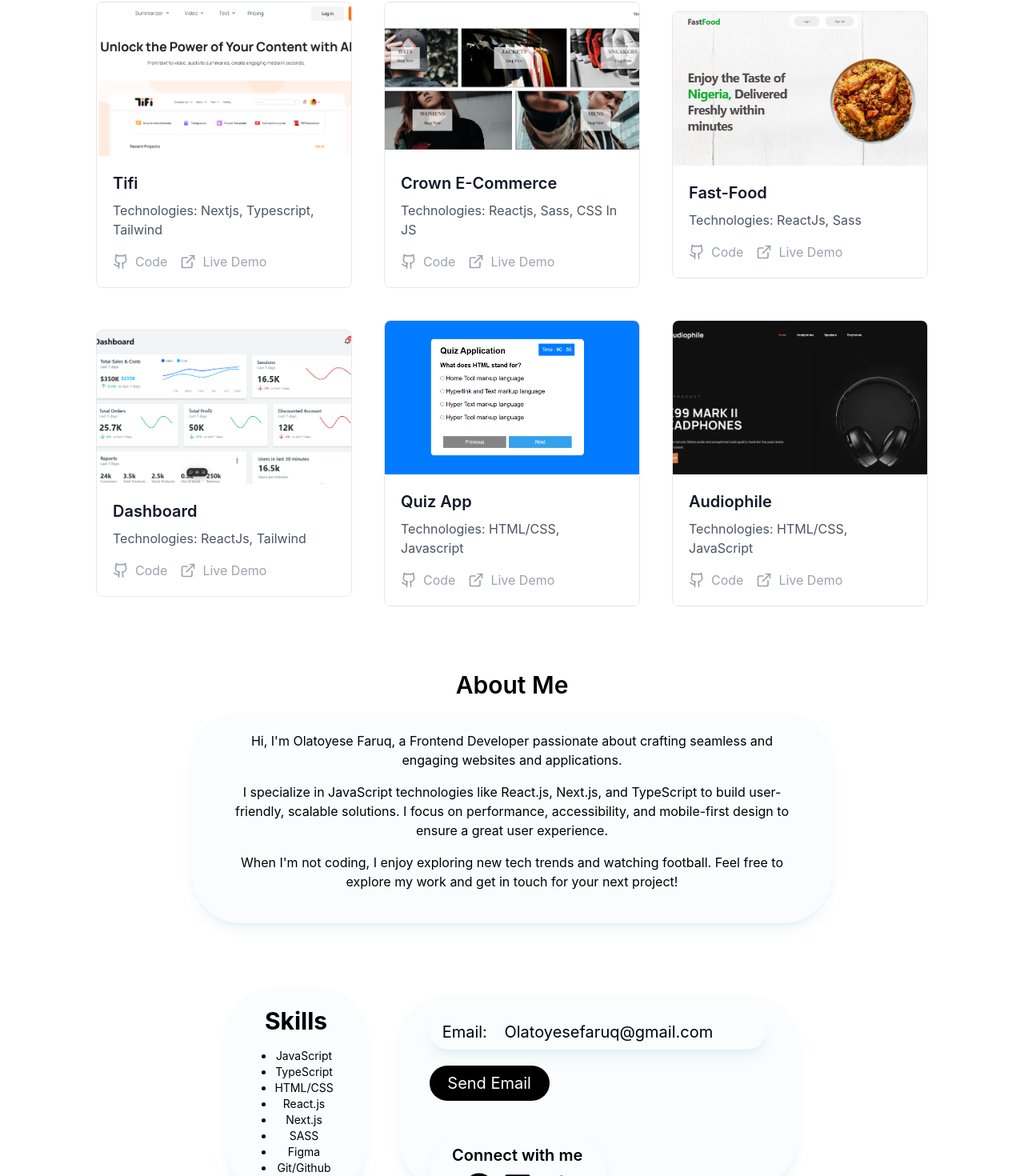
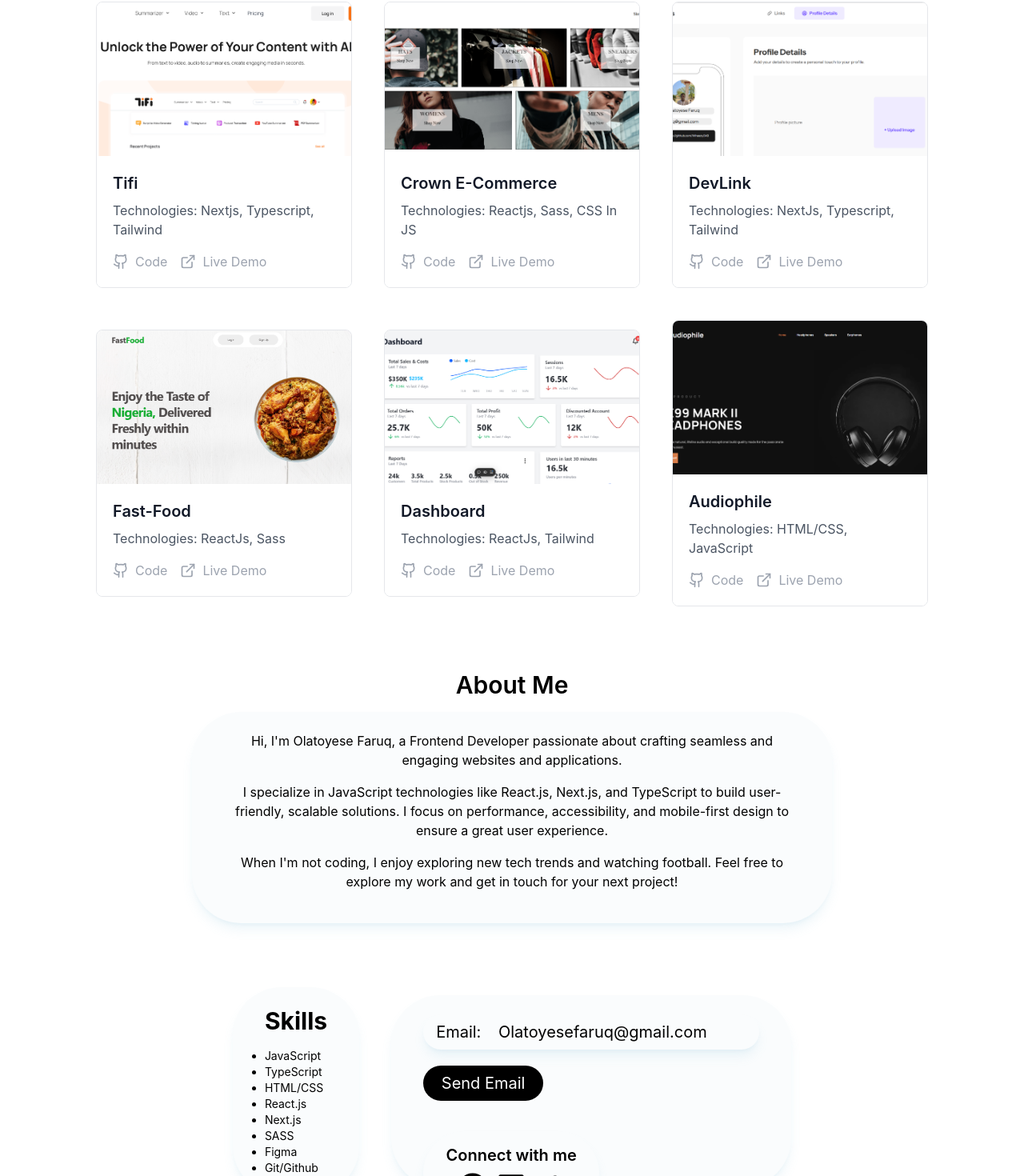
Before and after one commit to Wheezy049/Portfolio, a React (Create React App) app: page / in a window 1280 px wide. Shown: the part 616-2086 px from the top of the page at 80% size. Built offline with nearby package versions, Linux system fonts and the light colour scheme.

Commit message:
make ui changes

```diff
--- a/src/components/footer.js
+++ b/src/components/footer.js
@@ -5,9 +5,9 @@ const Footer = () => {
 
   return (
     <div id='contact' className="flex flex-col md:flex-row items-center justify-center w-full mt-20 mb-10 relative">
-      <div className='bg-[#FAFCFD] shadow-lg shadow-[#7BBAD724] rounded-[61px] px-10 py-6 text-center text-[#000000] mr-10 mb-10 md:mb-0'>
+      <div className='bg-[#FAFCFD] shadow-lg shadow-[#7BBAD724] rounded-[61px] px-10 py-6 text-[#000000] mr-10 mb-10 md:mb-0'>
           <h1 className='text-3xl font-bold text-center mb-4'>Skills</h1>
-          <ul className='list-disc pl-5 text-sm'>
+          <ul className='list-disc text-sm'>
             <li>JavaScript</li>
             <li>TypeScript</li>
             <li>HTML/CSS</li>
--- a/src/components/project.js
+++ b/src/components/project.js
@@ -1,66 +1,3 @@
-// import React from 'react'
-// import CardProject from './cardProject'
-
-
-// const project = [
-//    {
-//     title: "Fast-food",
-//     technologies: "ReactJs, sass",
-//     img: '/fast-food.png',
-//     href: 'https://fast-food-delta-three.vercel.app/',
-//     href2: 'https://github.com/Wheezy049/fast-food'
-//    },
-//    {
-//     title: "Dashboard",
-//     technologies: "ReactJs, Tailwind",
-//     img: '/dashboard.png',
-//     href: 'https://dashboard-woad-one-36.vercel.app/',
-//     href2: 'https://github.com/Wheezy049/Dashboard'
-//    },
-//    {
-//     title: "Quiz App",
-//     technologies: "HTML/CSS, Javascript",
-//     img: '/quiz.png',
-//     href: 'https://quiz-app-five-kappa.vercel.app/',
-//     href2: 'https://github.com/Wheezy049/Quiz-App'
-//    },
-//    {
-//     title: "Fast-food",
-//     technologies: "ReactJs, sass",
-//     img: '/fast-food.png',
-//     href: 'https://fast-food-delta-three.vercel.app/',
-//     href2: 'https://github.com/Wheezy049/fast-food'
-//    },
-//    {
-//     title: "Dashboard",
-//     technologies: "ReactJs, Tailwind",
-//     img: '/dashboard.png',
-//     href: 'https://dashboard-woad-one-36.vercel.app/',
-//     href2: 'https://github.com/Wheezy049/Dashboard'
-//    },
-//    {
-//     title: "Quiz App",
-//     technologies: "HTML/CSS, Javascript",
-//     img: '/quiz.png',
-//     href: 'https://quiz-app-five-kappa.vercel.app/',
-//     href2: 'https://github.com/Wheezy049/Quiz-App'
-//    },
-// ]
-
-// function Project() {
-//   return (
-//     <div className='mt-20 flex flex-col m-auto w-full'>
-//       <div className='flex flex-col ml-20 w-full'>
-//       <h1 className='font-semibold text-2xl'>My Project</h1>
-//       <p className=' '>These are some of my amazing project</p>
-//       </div>
-//       <CardProject item={project}/>
-//     </div>
-//   )
-// }
-
-// export default Project
-
 import React from 'react';
 import CardProject from './cardProject';
 
@@ -80,6 +17,13 @@ const project = [
     href2: 'https://github.com/Wheezy049/udemy-tutorial',
   },
   {
+    title: 'DevLink',
+    technologies: 'NextJs, Typescript, Tailwind',
+    img: '/devlink.png',
+    href: 'https://dev-link-roan.vercel.app/',
+    href2: 'https://github.com/Wheezy049/dev-link',
+  },
+  {
     title: 'Fast-food',
     technologies: 'ReactJs, sass',
     img: '/fast-food.png',
@@ -93,13 +37,13 @@ const project = [
     href: 'https://dashboard-woad-one-36.vercel.app/',
     href2: 'https://github.com/Wheezy049/Dashboard',
   },
-  {
-    title: 'Quiz App',
-    technologies: 'HTML/CSS, Javascript',
-    img: '/quiz.png',
-    href: 'https://quiz-app-five-kappa.vercel.app/',
-    href2: 'https://github.com/Wheezy049/Quiz-App',
-  },
+  // {
+  //   title: 'Quiz App',
+  //   technologies: 'HTML/CSS, Javascript',
+  //   img: '/quiz.png',
+  //   href: 'https://quiz-app-five-kappa.vercel.app/',
+  //   href2: 'https://github.com/Wheezy049/Quiz-App',
+  // },
   {
     title: 'Audiophile',
     technologies: 'HTML/CSS, JavaScript',
```
Also changed, not shown: public/devlink.png (added).
